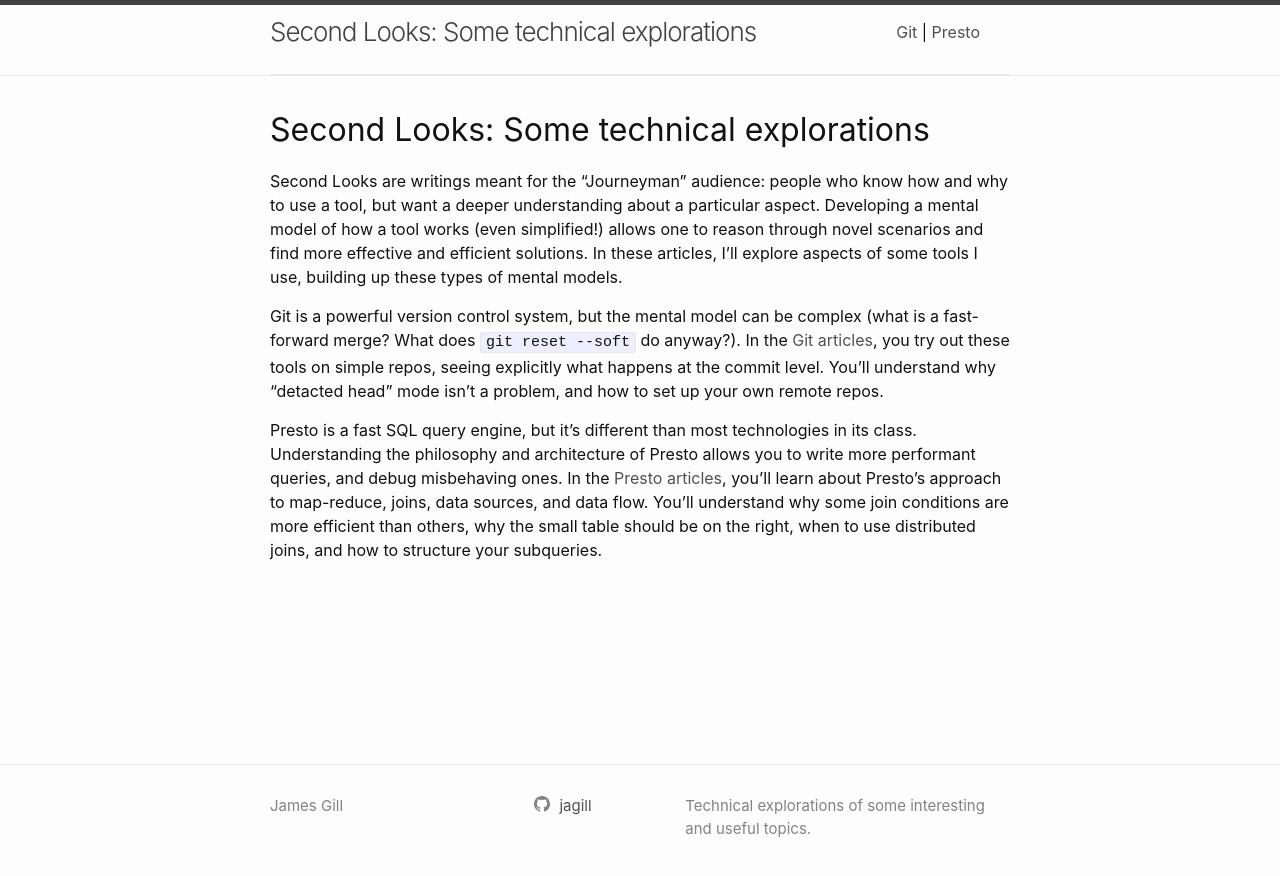
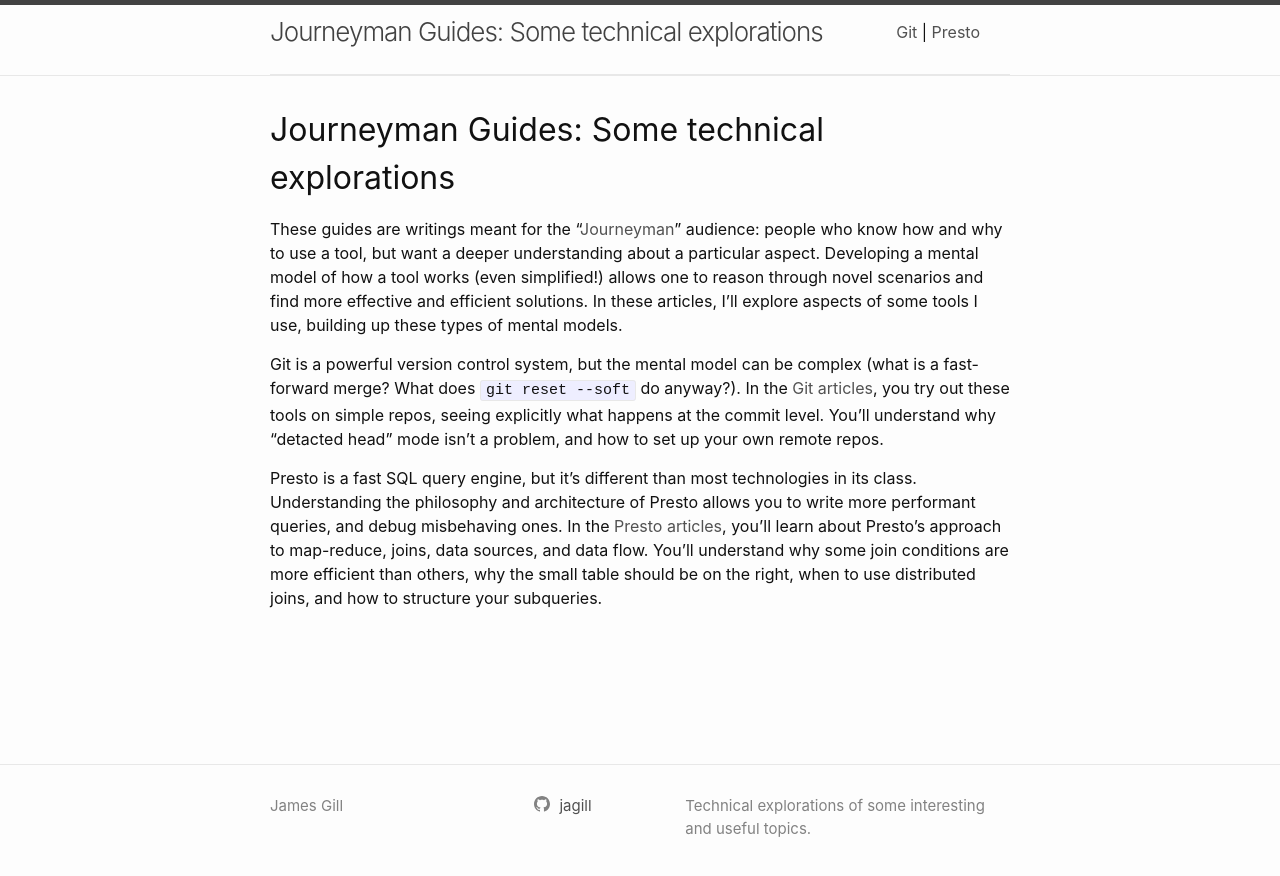
Before and after one commit to jagill/jagill.github.io, a Jekyll site: the page built from index.md, in a window 1280 px wide. Shown: the top 876 px of the page. Built offline with Jekyll 4.4.1, drawn with Linux system fonts in a browser that asks for light colours.

Commit message:
Renaming "Second Look" to "Journeyman's Guide".

```diff
--- a/_config.yml
+++ b/_config.yml
@@ -1,44 +1,36 @@
 # Welcome to Jekyll!
 #
-# This config file is meant for settings that affect your whole blog, values
-# which you are expected to set up once and rarely edit after that. If you find
-# yourself editing this file very often, consider using Jekyll's data files
-# feature for the data you need to update frequently.
-#
-# For technical reasons, this file is *NOT* reloaded automatically when you use
-# 'bundle exec jekyll serve'. If you change this file, please restart the server process.
-
 # Site settings
 # These are used to personalize your new site. If you look in the HTML files,
 # you will see them accessed via {{ site.title }}, {{ site.email }}, and so on.
 # You can create any custom variable you would like, and they will be accessible
 # in the templates via {{ site.myvariable }}.
-title: "Second Looks: Some technical explorations"
+title: "Journeyman Guides: Some technical explorations"
 author: James Gill
 # email: your-email@example.com
 description: >- # this means to ignore newlines until "baseurl:"
   Technical explorations of some interesting and useful topics.
 baseurl: "" # the subpath of your site, e.g. /blog
-url: "" # the base hostname & protocol for your site, e.g. http://example.com
+url: "https://jagill.github.io" # the base hostname & protocol for your site, e.g. http://example.com
 github_username: jagill
 
 collections:
   presto:
-    long_title: "Second Look: Presto"
+    long_title: "A Journeyman's Guide to Presto"
     title: Presto
     output: true
     layout: page
     permalink: /:collection/:name
     base_url: /presto/
   git:
-    long_title: "Second Look: Git"
+    long_title: "A Journeyman's Guide to Git"
     title: Git
     output: true
     layout: page
     permalink: /:collection/:name
     base_url: /git/
   # python:
-  #   long_title: "Second Look: Python"
+  #   long_title: "A Journeyman's Guide to Python"
   #   title: Python
   #   output: true
   #   layout: page
@@ -59,7 +51,7 @@ defaults:
     values:
       layout: page
       categories: git
-      collection_title: "Second Look: Git"
+      collection_title: "Journeyman's Guide: Git"
 
   - scope:
       path: ""
@@ -67,7 +59,7 @@ defaults:
     values:
       layout: page
       categories: python
-      collection_title: "Second Look: Python"
+      collection_title: "Journeyman's Guide: Python"
 
   - scope:
       path: ""
@@ -75,7 +67,7 @@ defaults:
     values:
       layout: page
       categories: presto
-      collection_title: "Second Look: Presto"
+      collection_title: "Journeyman's Guide: Presto"
 
 # Exclude from processing.
 # The following items will not be processed, by default. Create a custom list
--- a/index.md
+++ b/index.md
@@ -1,14 +1,15 @@
 ---
 layout: home
-title:  "Second Looks: Some technical explorations"
+title:  "Journeyman Guides: Some technical explorations"
 ---
 
-Second Looks are writings meant for the "Journeyman" audience: people who know
-how and why to use a tool, but want a deeper understanding about a particular
-aspect.  Developing a mental model of how a tool works (even simplified!) allows
-one to reason through novel scenarios and find more effective and efficient
-solutions. In these articles, I'll explore aspects of some tools I use, building
-up these types of mental models.
+These guides are writings meant for the
+"[Journeyman](https://en.wikipedia.org/wiki/Journeyman)" audience: people who
+know how and why to use a tool, but want a deeper understanding about a
+particular aspect.  Developing a mental model of how a tool works (even
+simplified!) allows one to reason through novel scenarios and find more
+effective and efficient solutions. In these articles, I'll explore aspects of
+some tools I use, building up these types of mental models.
 
 Git is a powerful version control system, but the mental model can be complex
 (what is a fast-forward merge?  What does `git reset --soft` do anyway?).  In
```
Also changed, not shown: _git/index.md (+2 -2 lines), _presto/index.md (+2 -2 lines).
